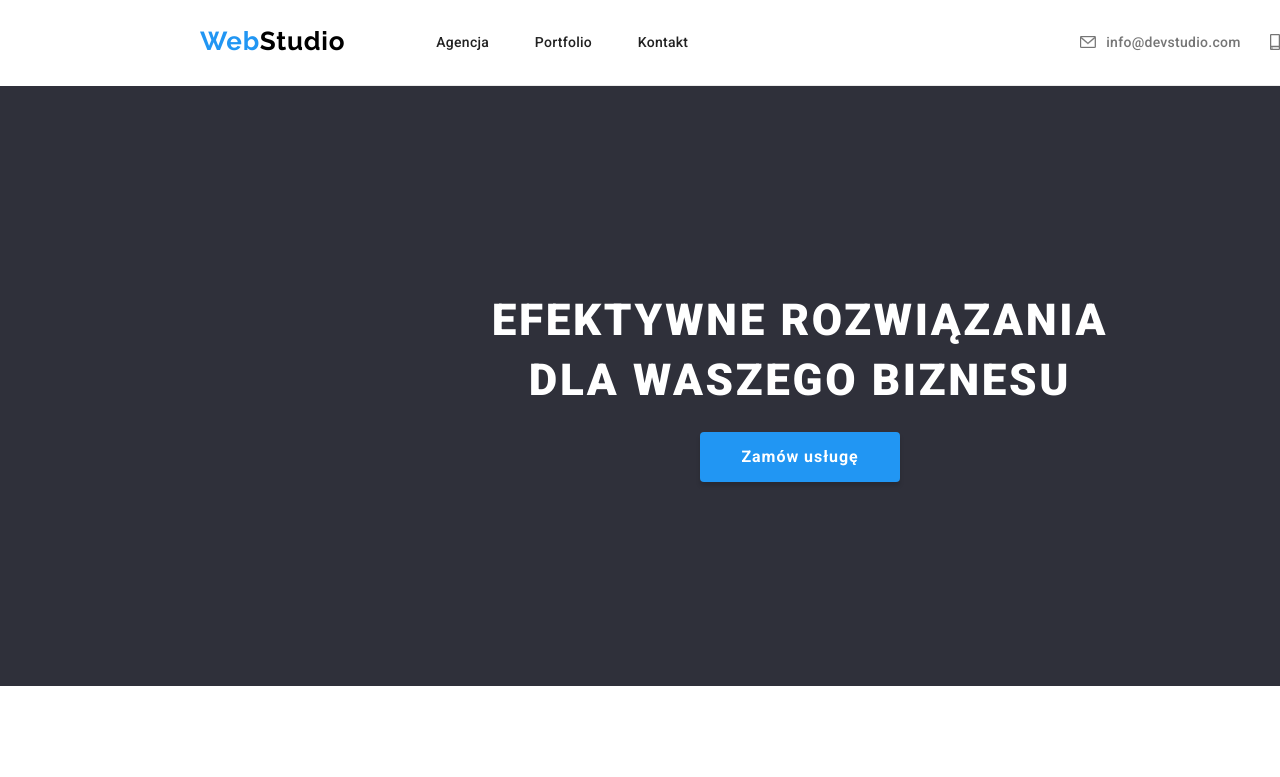
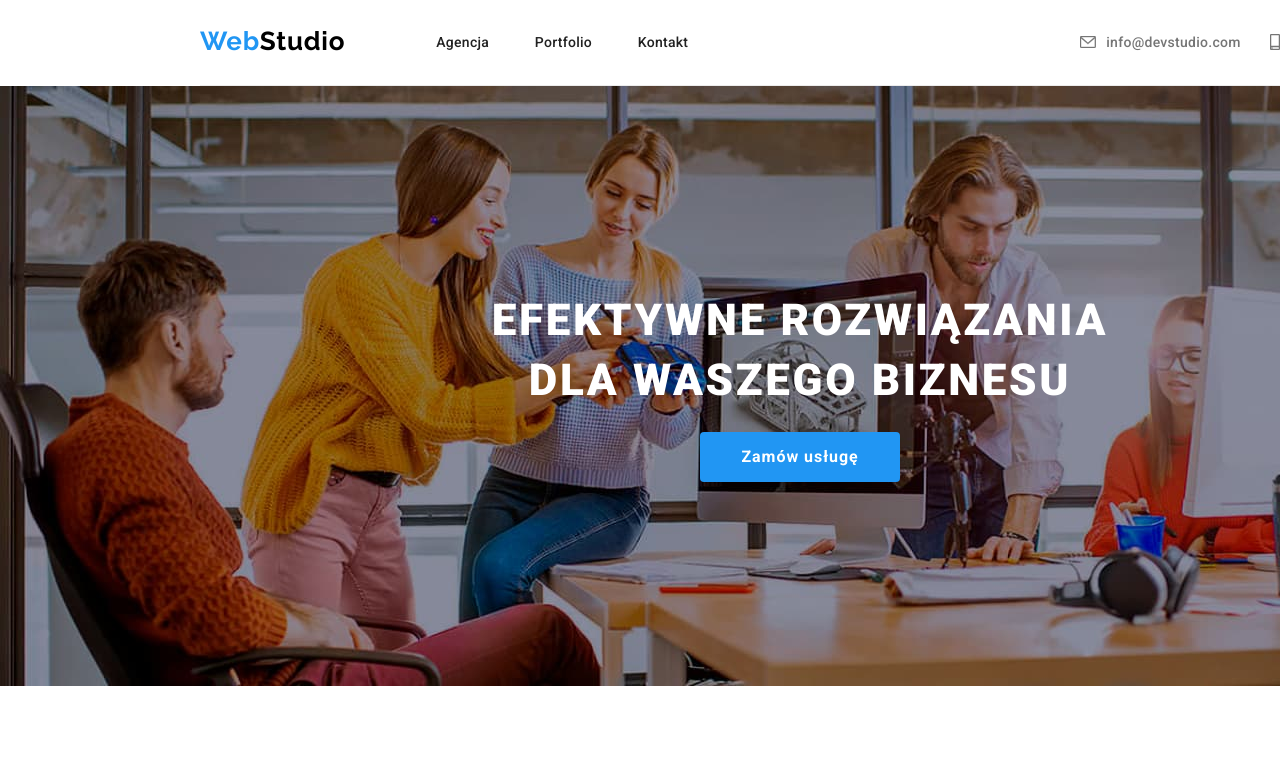
Before and after one commit to adrianastulich/goit-markup-hw-04, a plain HTML site: page index.html in a window 1280 px wide. Shown: the top 777 px of the page. Drawn offline with nearby package versions, Linux system fonts and the light colour scheme.

Commit message:
add background image

```diff
--- a/css/styles.css
+++ b/css/styles.css
@@ -95,7 +95,8 @@ nav {
   margin-right: 10px;
   stroke: var(--text-color);
 }
-.icon-contacts:hover {
+.icon-contacts:hover,
+.icon-contacts:focus {
   stroke: var(--active-color);
 }
 .headermenu-item {
@@ -133,7 +134,11 @@ nav {
 /* start of studio */
 .main-div {
   background-color: var(--main-background-color);
-  background-image: "./images/";
+  background-image: url(../images/background-image.jpg),
+    linear-gradient(rgba(47, 48, 58, 0.4), rgba(47, 48, 58, 0.9));
+  background-size: cover;
+  background-repeat: no-repeat;
+  background-position: 50% 36.67%;
   height: 600px;
   display: flex;
   justify-content: center;
```
Also changed, not shown: images/background-image.jpg (renamed from images/background-image(1).jpg).
